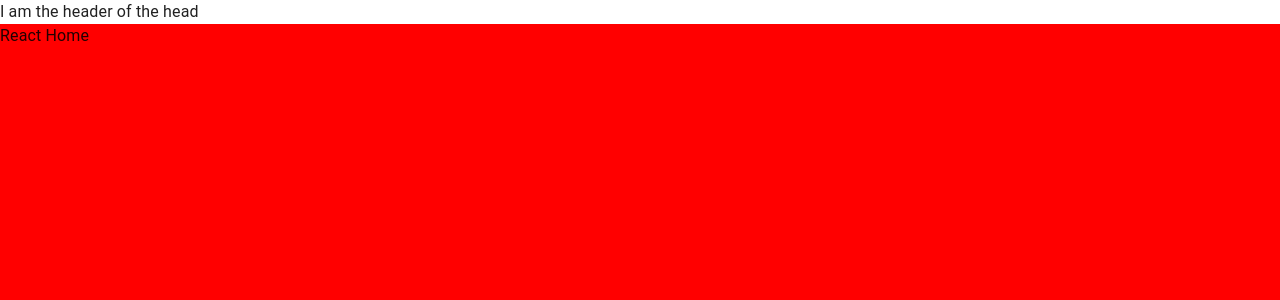
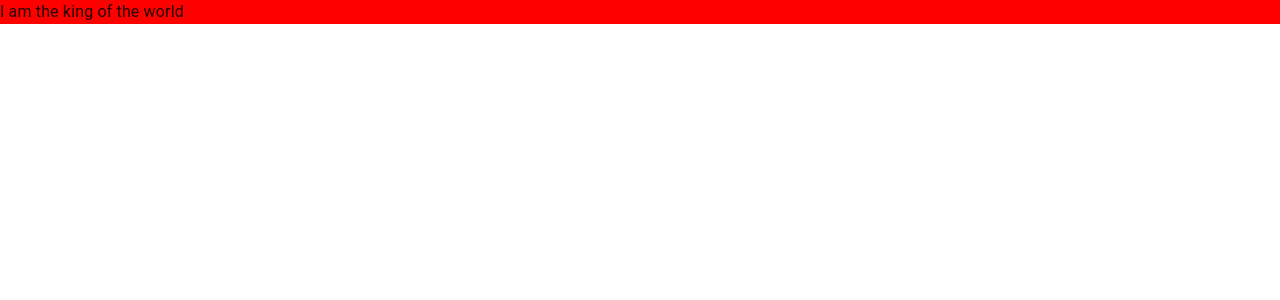
Before and after one commit to williamgyasi/AstroShop, a React (Create React App) app: page / in a window 1280 px wide. Shown: the top 300 px of the page. Built offline with nearby package versions, Linux system fonts and the light colour scheme.

Commit message:
Change To Box

```diff
--- a/src/Components/Header.jsx
+++ b/src/Components/Header.jsx
@@ -1,10 +1,12 @@
-import React from 'react'
+import { AppBar, Container, Toolbar } from "@mui/material";
+import React from "react";
+import NavigationBar from "./NavigationBar";
 
 export default function Header() {
   return (
-    <div>
-
-        I am the header of the head
-    </div>
-  )
+    <Container>
+      <NavigationBar />
+      this continues as the header of the header
+    </Container>
+  );
 }
--- /dev/null
+++ b/src/Components/NavigationBar.jsx
@@ -0,0 +1,24 @@
+import { AppBar, Container, Toolbar } from "@mui/material";
+import React from "react";
+
+export default function NavigationBar({ mode, toggleColor }) {
+  const [open, setOpen] = React.useState(false);
+
+  const toggleDrawer = (newOpen) => () => {
+    setOpen(newOpen);
+  };
+
+  const logoStyle = {
+    width: "140px",
+    height: "auto",
+    cursor: "pointer",
+  };
+
+  return (
+    <AppBar position="fixed">
+      <Container>
+        <Toolbar></Toolbar>
+      </Container>
+    </AppBar>
+  );
+}
--- a/src/Pages/HomePage/HomePage.js
+++ b/src/Pages/HomePage/HomePage.js
@@ -1,12 +1,19 @@
-import { Box, Typography } from "@mui/material";
+import { Grid3x3, MenuBookOutlined } from "@mui/icons-material";
+import { AppBar, Box, Container, Toolbar, Typography } from "@mui/material";
+import PropTypes from "prop-types";
 
 function HomePage() {
+  const logoStyle = {
+    width: "50px",
+    height: "50px",
+    cursor: "pointer",
+  };
+
   return (
-    <div style={{ backgroundColor: "red", height: "100vh" }}>
-      <Box>
-        <Typography>React Home</Typography>
-      </Box>
-    </div>
+    <Box sx={{ backgroundColor: "red" }}>
+
+      <Typography>I am the king of the world</Typography>
+    </Box>
   );
 }
 
--- a/src/Routes/RootLayout.jsx
+++ b/src/Routes/RootLayout.jsx
@@ -4,7 +4,7 @@ import Header from "../Components/Header";
 export default function RootLayout() {
   return (
     <>
-      <Header />
+      {/* <Header /> */}
       <Outlet />
     </>
   );
```
